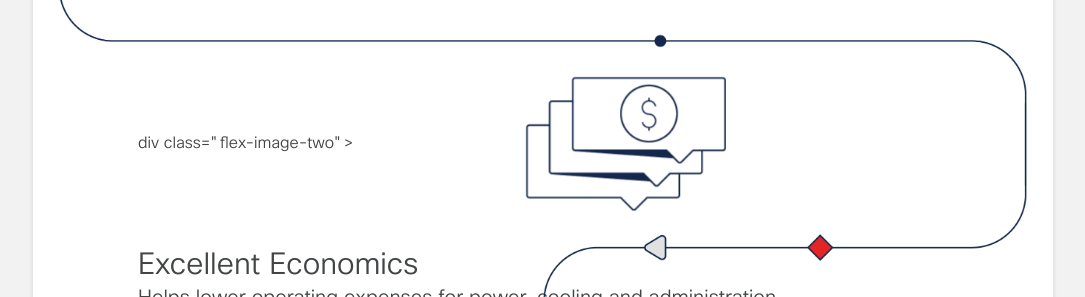
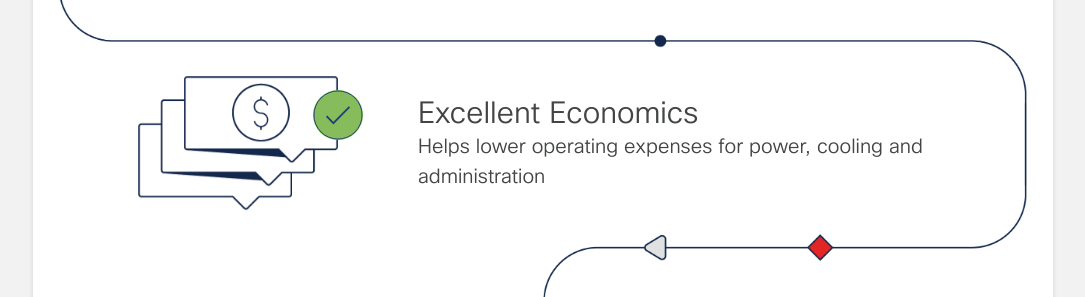
Before and after one commit to hellofromlaura/HyperFlex-AMD.github.io, a plain HTML site: page index.html in a window 1280 px wide. Shown: the part 3246-3543 px from the top of the page, without its empty margins (97-1182 px from the left). Drawn offline with nearby package versions, Linux system fonts and the light colour scheme; files that its build step writes are made by us from their sources; files whose address does not match are found by name; a web font is replaced by a local one.

Commit message:
Update index.html

```diff
--- a/index.html
+++ b/index.html
@@ -177,7 +177,7 @@
                     </div> -->
                 </div>
                 <div class="flex seven">
-                    div class="flex-image-two">
+                    <div class="flex-image-two">
                         <img class="dialog" src="/content/dam/m/en_us/solutions/computing/ucs-amd/hyperflex-amd-infographics/images/dialog.png" alt="">
                         <svg class="checkmark animatable" xmlns="http://www.w3.org/2000/svg" viewBox="0 0 52 52">
                             <circle class="checkmark__circle animatable" cx="26" cy="26" r="25" fill="none"/>
```
